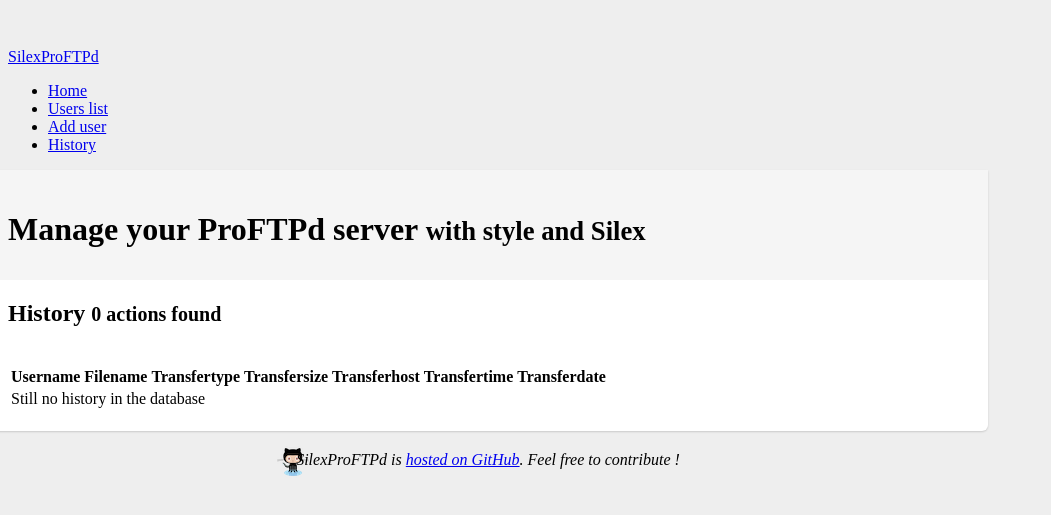
After one commit to j0k3r/SilexProFTPd, a PHP site: template views/history.twig in a window 1280 px wide. The commit adds this page. Shown: the top 515 px of the page, without its empty margins (0-1051 px from the left). Run offline with PHP 8.4, Linux system fonts and the light colour scheme; the template is opened without the code that fills it, so the values that code supplies are empty; some libraries are stand-ins or nearby versions.

Commit message:
Add history
Only for the last 100 entries (need to implement a paginator)

```diff
--- /dev/null
+++ b/views/history.twig
@@ -0,0 +1,64 @@
+{# user_list.twig #}
+{% extends 'layout.twig' %}
+{% block title %}History{% endblock %}
+{% block content %}
+
+  <div class="row">
+    <div class="span16">
+      <h2>
+        History <small><b>{{ histories|length }} actions found
+        {% if user is defined %}
+          from user `<a href="{{ app.url_generator.generate('user_edit', { 'id': user.id }) }}">{{ user.username }}</a>`
+        {% endif %}
+        </b></small>
+      </h2>
+      <br/>
+
+      <table id="sort-users" class="bordered-table zebra-striped">
+        <thead>
+          <tr>
+            {% if user is defined %}
+              <th>Id</th>
+            {% else %}
+              <th>Username</th>
+            {% endif %}
+            <th>Filename</th>
+            <th>Transfertype</th>
+            <th>Transfersize</th>
+            <th>Transferhost</th>
+            <th>Transfertime</th>
+            <th>Transferdate</th>
+          </tr>
+        </thead>
+        <tbody>
+        {% for history in histories %}
+          <tr>
+            {% if user is defined %}
+              <td>{{ history.id }}</td>
+            {% else %}
+              <td><a href="{{ app.url_generator.generate('user_edit', { 'id': history.user_id }) }}">{{ history.username }}</a></td>
+            {% endif %}
+            <td>{{ history.filename }}</td>
+            <td>{{ history.transfertype }}</td>
+            <td>{{ history.transfersize|byte2size }}</td>
+            <td>{{ history.transferhost }}</td>
+            <td>{{ history.transfertime|sec2hms }}</td>
+            <td>{{ history.transferdate }}</td>
+          </tr>
+        {% else %}
+          <tr><td colspan="7">Still no history in the database</td></tr>
+        {% endfor %}
+        </tbody>
+      </table>
+
+    </div>
+  </div>
+
+  <script type="text/javascript" src="/assets/jquery.min.js"></script>
+  <script type="text/javascript" src="/assets/jquery.tablesorter.min.js"></script>
+  <script >
+    $(function() {
+
+    });
+  </script>
+{% endblock %}
```
Also changed, not shown: src/application.php (+18 -0 lines).
